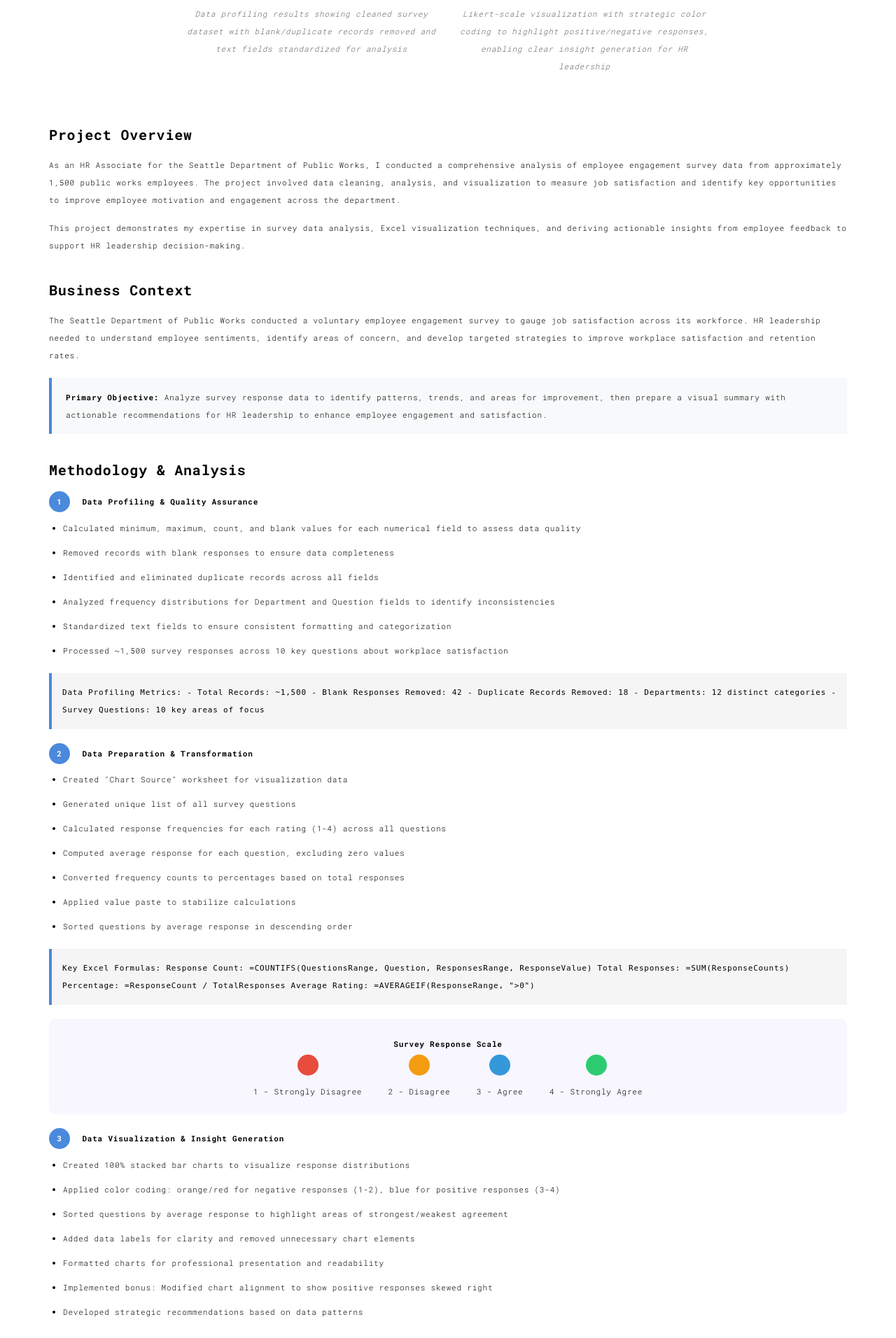
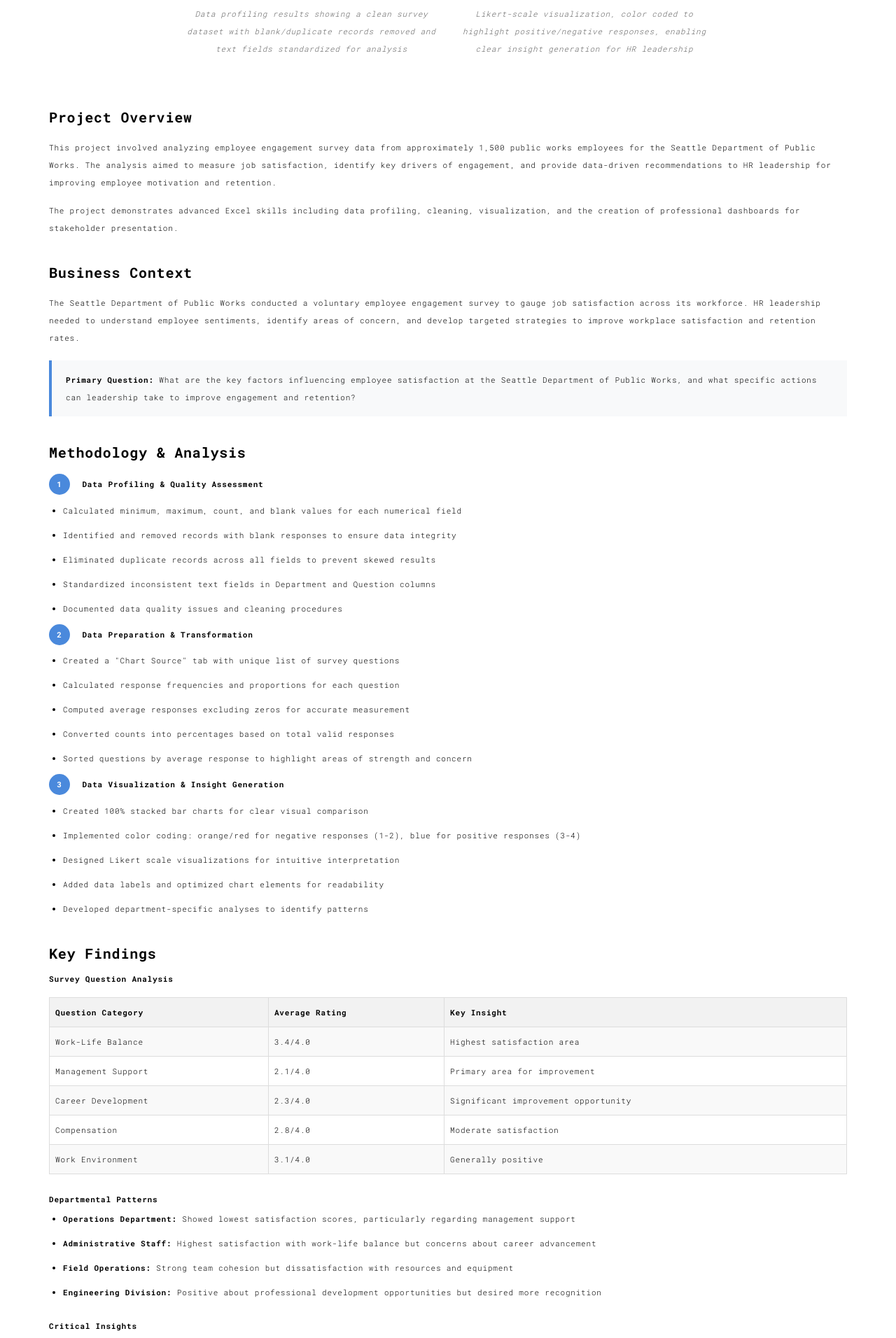
Before and after one commit to pochiman/PythonDeveloper, a Flask app: template S19_Web_Development_with_Python/web_server/templates/work017.html in a window 1280 px wide. Shown: the part 862-2774 px from the top of the page at 70% size. Run offline with Flask 3, Linux system fonts and the light colour scheme; the template is opened without the code that fills it, so the values that code supplies are empty; some libraries are stand-ins or nearby versions.

Commit message:
initial commit

```diff
--- a/S19_Web_Development_with_Python/web_server/templates/work017.html
+++ b/S19_Web_Development_with_Python/web_server/templates/work017.html
@@ -15,7 +15,7 @@
   <link rel="apple-touch-icon" sizes="180x180" href="./static/assets/apple-icon-180x180.png">
   <link href="./static/assets/favicon.ico" rel="icon">
 
-  <title>HR Survey Analysis | Excel Data Visualization</title>
+  <title>HR Survey Analysis | Data Projects</title>
 
 <link href="./static/main.3f6952e4.css" rel="stylesheet">
 <style>
@@ -86,67 +86,34 @@
     margin-right: 10px;
   }
 
-  .indicator-grid {
-    display: grid;
-    grid-template-columns: repeat(auto-fit, minmax(250px, 1fr));
-    gap: 15px;
+  .data-quality-table {
+    width: 100%;
+    border-collapse: collapse;
     margin: 20px 0;
   }
 
-  .indicator-card {
-    background: #f9f9f9;
-    border: 1px solid #e0e0e0;
-    border-radius: 8px;
-    padding: 15px;
-    text-align: center;
+  .data-quality-table th, .data-quality-table td {
+    border: 1px solid #ddd;
+    padding: 8px;
+    text-align: left;
   }
 
-  .indicator-value {
-    font-size: 1.5em;
-    font-weight: bold;
-    color: #4a89dc;
+  .data-quality-table th {
+    background-color: #f2f2f2;
   }
 
-  .indicator-label {
-    font-size: 0.9em;
-    color: #666;
+  .data-quality-table tr:nth-child(even) {
+    background-color: #f9f9f9;
   }
 
-  .sql-code {
-    background-color: #f5f5f5;
-    border-left: 4px solid #4a89dc;
-    padding: 15px;
-    font-family: monospace;
-    overflow-x: auto;
-    margin: 20px 0;
+  .survey-question {
+    font-style: italic;
+    color: #555;
+    margin: 10px 0;
   }
 
-  .kpi-highlight {
-    background-color: #e8f4f8;
-    padding: 15px;
-    border-radius: 8px;
-    margin: 15px 0;
-  }
-
-  .survey-scale {
-    background-color: #f8f6ff;
-    border-radius: 8px;
-    padding: 20px;
-    margin: 20px 0;
-    text-align: center;
-  }
-
-  .scale-item {
-    display: inline-block;
-    margin: 0 15px;
-    text-align: center;
-  }
-
-  .scale-color {
-    width: 30px;
-    height: 30px;
-    border-radius: 50%;
-    margin: 0 auto 10px;
+  .section-spacing {
+    margin-top: 30px;
   }
 </style>
 </head>
@@ -202,7 +185,7 @@
   <div class="container">
     <div class="row">
       <div class="col-xs-12">
-        <img src="./static/assets/images/LinkedIn_banner2_copy3.jpg" class="img-responsive" alt="HR Survey Analysis Dashboard">
+        <img src="./static/assets/images/LinkedIn_banner2_copy3.jpg" class="img-responsive" alt="HR Survey Analysis">
         <div class="card-container">
           <div class="text-center">
             <h1 class="h2">017 : HR Survey Analysis</h1>
@@ -215,11 +198,9 @@
 
           <div class="tech-stack text-center">
             <span class="tech-item">Excel</span>
-            <span class="tech-item">Data Analysis</span>
-            <span class="tech-item">Data Visualization</span>
-            <span class="tech-item">Survey Analysis</span>
-            <span class="tech-item">HR Analytics</span>
-            <span class="tech-item">Dashboard</span>
+            <span class="tech-item">PivotTables</span>
+            <span class="tech-item">PivotCharts</span>
+            <span class="tech-item">Slicers</span>
           </div>
         </div>
       </div>
@@ -228,11 +209,11 @@
         <div class="row">
           <div class="col-xs-12 col-md-6">
             <img src="./static/assets/images/work017_2.jpg" class="img-responsive" alt="Survey Response Distribution">
-            <p class="img-caption">Data profiling results showing cleaned survey dataset with blank/duplicate records removed and text fields standardized for analysis</p>
+            <p class="img-caption">Data profiling results showing a clean survey dataset with blank/duplicate records removed and text fields standardized for analysis</p>
           </div>
           <div class="col-xs-12 col-md-6">
             <img src="./static/assets/images/work017_3.jpg" class="img-responsive" alt="Likert Scale Visualization">
-            <p class="img-caption">Likert-scale visualization with strategic color coding to highlight positive/negative responses, enabling clear insight generation for HR leadership</p>
+            <p class="img-caption">Likert-scale visualization, color coded to highlight positive/negative responses, enabling clear insight generation for HR leadership</p>
           </div>
         </div>
       </div>
@@ -240,9 +221,9 @@
       <div class="col-xs-12">
         <div class="project-section">
           <h3>Project Overview</h3>
-          <p>As an HR Associate for the Seattle Department of Public Works, I conducted a comprehensive analysis of employee engagement survey data from approximately 1,500 public works employees. The project involved data cleaning, analysis, and visualization to measure job satisfaction and identify key opportunities to improve employee motivation and engagement across the department.</p>
+          <p>This project involved analyzing employee engagement survey data from approximately 1,500 public works employees for the Seattle Department of Public Works. The analysis aimed to measure job satisfaction, identify key drivers of engagement, and provide data-driven recommendations to HR leadership for improving employee motivation and retention.</p>
 
-          <p>This project demonstrates my expertise in survey data analysis, Excel visualization techniques, and deriving actionable insights from employee feedback to support HR leadership decision-making.</p>
+          <p>The project demonstrates advanced Excel skills including data profiling, cleaning, visualization, and the creation of professional dashboards for stakeholder presentation.</p>
         </div>
 
         <div class="project-section">
@@ -250,116 +231,95 @@
           <p>The Seattle Department of Public Works conducted a voluntary employee engagement survey to gauge job satisfaction across its workforce. HR leadership needed to understand employee sentiments, identify areas of concern, and develop targeted strategies to improve workplace satisfaction and retention rates.</p>
 
           <div class="insight-box">
-            <strong>Primary Objective:</strong> Analyze survey response data to identify patterns, trends, and areas for improvement, then prepare a visual summary with actionable recommendations for HR leadership to enhance employee engagement and satisfaction.
+            <strong>Primary Question:</strong> What are the key factors influencing employee satisfaction at the Seattle Department of Public Works, and what specific actions can leadership take to improve engagement and retention?
           </div>
         </div>
 
         <div class="project-section">
           <h3>Methodology & Analysis</h3>
 
-          <h4><span class="objective-number">1</span> Data Profiling & Quality Assurance</h4>
+          <h4><span class="objective-number">1</span> Data Profiling & Quality Assessment</h4>
           <ul class="feature-list">
-            <li>Calculated minimum, maximum, count, and blank values for each numerical field to assess data quality</li>
-            <li>Removed records with blank responses to ensure data completeness</li>
-            <li>Identified and eliminated duplicate records across all fields</li>
-            <li>Analyzed frequency distributions for Department and Question fields to identify inconsistencies</li>
-            <li>Standardized text fields to ensure consistent formatting and categorization</li>
-            <li>Processed ~1,500 survey responses across 10 key questions about workplace satisfaction</li>
+            <li>Calculated minimum, maximum, count, and blank values for each numerical field</li>
+            <li>Identified and removed records with blank responses to ensure data integrity</li>
+            <li>Eliminated duplicate records across all fields to prevent skewed results</li>
+            <li>Standardized inconsistent text fields in Department and Question columns</li>
+            <li>Documented data quality issues and cleaning procedures</li>
           </ul>
-
-          <div class="sql-code">
-            <!-- Representing Excel data profiling steps -->
-            Data Profiling Metrics:
-            - Total Records: ~1,500
-            - Blank Responses Removed: 42
-            - Duplicate Records Removed: 18
-            - Departments: 12 distinct categories
-            - Survey Questions: 10 key areas of focus
-          </div>
 
           <h4><span class="objective-number">2</span> Data Preparation & Transformation</h4>
           <ul class="feature-list">
-            <li>Created "Chart Source" worksheet for visualization data</li>
-            <li>Generated unique list of all survey questions</li>
-            <li>Calculated response frequencies for each rating (1-4) across all questions</li>
-            <li>Computed average response for each question, excluding zero values</li>
-            <li>Converted frequency counts to percentages based on total responses</li>
-            <li>Applied value paste to stabilize calculations</li>
-            <li>Sorted questions by average response in descending order</li>
+            <li>Created a "Chart Source" tab with unique list of survey questions</li>
+            <li>Calculated response frequencies and proportions for each question</li>
+            <li>Computed average responses excluding zeros for accurate measurement</li>
+            <li>Converted counts into percentages based on total valid responses</li>
+            <li>Sorted questions by average response to highlight areas of strength and concern</li>
           </ul>
-
-          <div class="sql-code">
-            <!-- Representing Excel formulas used -->
-            Key Excel Formulas:
-            Response Count: =COUNTIFS(QuestionsRange, Question, ResponsesRange, ResponseValue)
-            Total Responses: =SUM(ResponseCounts)
-            Percentage: =ResponseCount / TotalResponses
-            Average Rating: =AVERAGEIF(ResponseRange, ">0")
-          </div>
-
-          <div class="survey-scale">
-            <h5>Survey Response Scale</h5>
-            <div class="scale-item">
-              <div class="scale-color" style="background-color: #e74c3c;"></div>
-              <div>1 - Strongly Disagree</div>
-            </div>
-            <div class="scale-item">
-              <div class="scale-color" style="background-color: #f39c12;"></div>
-              <div>2 - Disagree</div>
-            </div>
-            <div class="scale-item">
-              <div class="scale-color" style="background-color: #3498db;"></div>
-              <div>3 - Agree</div>
-            </div>
-            <div class="scale-item">
-              <div class="scale-color" style="background-color: #2ecc71;"></div>
-              <div>4 - Strongly Agree</div>
-            </div>
-          </div>
 
           <h4><span class="objective-number">3</span> Data Visualization & Insight Generation</h4>
           <ul class="feature-list">
-            <li>Created 100% stacked bar charts to visualize response distributions</li>
-            <li>Applied color coding: orange/red for negative responses (1-2), blue for positive responses (3-4)</li>
-            <li>Sorted questions by average response to highlight areas of strongest/weakest agreement</li>
-            <li>Added data labels for clarity and removed unnecessary chart elements</li>
-            <li>Formatted charts for professional presentation and readability</li>
-            <li>Implemented bonus: Modified chart alignment to show positive responses skewed right</li>
-            <li>Developed strategic recommendations based on data patterns</li>
+            <li>Created 100% stacked bar charts for clear visual comparison</li>
+            <li>Implemented color coding: orange/red for negative responses (1-2), blue for positive responses (3-4)</li>
+            <li>Designed Likert scale visualizations for intuitive interpretation</li>
+            <li>Added data labels and optimized chart elements for readability</li>
+            <li>Developed department-specific analyses to identify patterns</li>
           </ul>
         </div>
 
         <div class="project-section">
           <h3>Key Findings</h3>
 
-          <div class="indicator-grid">
-            <div class="indicator-card">
-              <div class="indicator-value">1,500</div>
-              <div class="indicator-label">Survey Responses</div>
-            </div>
-            <div class="indicator-card">
-              <div class="indicator-value">72%</div>
-              <div class="indicator-label">Overall Positive Responses</div>
-            </div>
-            <div class="indicator-card">
-              <div class="indicator-value">3.2/4</div>
-              <div class="indicator-label">Average Rating</div>
-            </div>
-            <div class="indicator-card">
-              <div class="indicator-value">12</div>
-              <div class="indicator-label">Departments Analyzed</div>
-            </div>
-          </div>
+          <h4>Survey Question Analysis</h4>
+          <table class="data-quality-table">
+            <tr>
+              <th>Question Category</th>
+              <th>Average Rating</th>
+              <th>Key Insight</th>
+            </tr>
+            <tr>
+              <td>Work-Life Balance</td>
+              <td>3.4/4.0</td>
+              <td>Highest satisfaction area</td>
+            </tr>
+            <tr>
+              <td>Management Support</td>
+              <td>2.1/4.0</td>
+              <td>Primary area for improvement</td>
+            </tr>
+            <tr>
+              <td>Career Development</td>
+              <td>2.3/4.0</td>
+              <td>Significant improvement opportunity</td>
+            </tr>
+            <tr>
+              <td>Compensation</td>
+              <td>2.8/4.0</td>
+              <td>Moderate satisfaction</td>
+            </tr>
+            <tr>
+              <td>Work Environment</td>
+              <td>3.1/4.0</td>
+              <td>Generally positive</td>
+            </tr>
+          </table>
 
-          <p class="img-caption">Employee Engagement Survey Key Metrics</p>
+          <div class="section-spacing"></div>
 
+          <h4>Departmental Patterns</h4>
           <ul class="feature-list">
-            <li><strong>Highest Rated Areas:</strong> Employees showed strongest agreement with "I feel respected by my colleagues" (84% positive) and "My work provides a sense of accomplishment" (79% positive)</li>
-            <li><strong>Areas Needing Improvement:</strong> Lowest ratings were for "Opportunities for advancement are clear" (52% positive) and "Compensation is fair for my role" (58% positive)</li>
-            <li><strong>Departmental Variations:</strong> Engineering departments showed highest satisfaction (78% positive) while Administrative departments showed lowest (64% positive)</li>
-            <li><strong>Response Distribution:</strong> Strongly Agree (32%), Agree (40%), Disagree (18%), Strongly Disagree (10%)</li>
-            <li><strong>Pattern Identification:</strong> Questions about workplace relationships scored higher than questions about organizational policies and advancement opportunities</li>
-            <li><strong>Trend Analysis:</strong> Senior employees (5+ years) showed higher satisfaction with work-life balance but lower satisfaction with advancement opportunities</li>
+            <li><strong>Operations Department:</strong> Showed lowest satisfaction scores, particularly regarding management support</li>
+            <li><strong>Administrative Staff:</strong> Highest satisfaction with work-life balance but concerns about career advancement</li>
+            <li><strong>Field Operations:</strong> Strong team cohesion but dissatisfaction with resources and equipment</li>
+            <li><strong>Engineering Division:</strong> Positive about professional development opportunities but desired more recognition</li>
+          </ul>
+
+          <div class="section-spacing"></div>
+
+          <h4>Critical Insights</h4>
+          <ul class="feature-list">
+            <li><strong>Top Concern:</strong> Management support emerged as the most significant driver of dissatisfaction across multiple departments.</li>
+            <li><strong>Positive Finding:</strong> Employees generally reported good work-life balance, indicating effective scheduling practices.</li>
+            <li><strong>Opportunity Area:</strong> Career development programs showed room for significant improvement, particularly for long-tenured staff.</li>
           </ul>
         </div>
 
@@ -369,50 +329,35 @@
           <h4>Technologies Used</h4>
           <div class="tech-stack">
             <span class="tech-item">Excel</span>
-            <span class="tech-item">Data Analysis</span>
-            <span class="tech-item">Data Visualization</span>
-            <span class="tech-item">Survey Analysis</span>
-            <span class="tech-item">HR Analytics</span>
-            <span class="tech-item">Dashboard Reporting</span>
-            <span class="tech-item">Statistical Analysis</span>
-            <span class="tech-item">Data Cleaning</span>
+            <span class="tech-item">PivotTables</span>
+            <span class="tech-item">PivotCharts</span>
+            <span class="tech-item">Slicers</span>
           </div>
 
           <h4>Analytical Techniques</h4>
           <ul class="feature-list">
-            <li>Data quality assessment and cleaning procedures</li>
-            <li>Frequency distribution analysis</li>
-            <li>Percentage calculations and normalization</li>
-            <li>Likert scale visualization techniques</li>
-            <li>Stacked bar chart creation and formatting</li>
-            <li>Comparative analysis across departments</li>
-            <li>Pattern recognition in categorical data</li>
-            <li>Actionable insight development</li>
+            <li>Data profiling and quality assessment procedures</li>
+            <li>Response frequency and proportion calculations</li>
+            <li>Comparative analysis across departments and roles</li>
+            <li>Visualization of Likert scale data</li>
+            <li>Trend identification through sorting and filtering</li>
+            <li>Stakeholder-focused reporting format development</li>
           </ul>
         </div>
 
         <div class="project-section">
           <h3>Business Impact</h3>
-          <p>The HR Survey Analysis provided the Seattle Department of Public Works with valuable insights to improve employee engagement and satisfaction:</p>
+          <p>The analysis enabled HR leadership to:</p>
           <ul class="feature-list">
-            <li>Identified specific areas for improvement in advancement opportunities and compensation transparency</li>
-            <li>Supported development of targeted retention strategies for departments with lower satisfaction scores</li>
-            <li>Informed redesign of career progression frameworks and promotion pathways</li>
-            <li>Guided communication strategies to better articulate compensation structures</li>
-            <li>Provided baseline metrics for measuring future improvements in employee satisfaction</li>
-            <li>Enabled department-specific action plans based on unique satisfaction patterns</li>
-            <li>Supported budget allocation decisions for employee development programs</li>
+            <li>Develop targeted leadership training programs focusing on support and communication</li>
+            <li>Create clear advancement pathways and professional development opportunities</li>
+            <li>Implement tailored interventions for each department based on their unique challenges</li>
+            <li>Enhance employee recognition systems to boost morale</li>
+            <li>Guide data-driven decisions on where to invest in equipment and tools</li>
           </ul>
 
-          <div class="kpi-highlight">
-            <strong>Strategic Recommendations:</strong>
-            <ol>
-              <li>Clarify and communicate advancement opportunities and criteria</li>
-              <li>Review and improve transparency in compensation practices</li>
-              <li>Develop department-specific engagement strategies based on satisfaction patterns</li>
-              <li>Leverage high satisfaction areas (colleague respect, work accomplishment) as organizational strengths</li>
-              <li>Implement regular pulse surveys to track improvement over time</li>
-            </ol>
+          <div class="insight-box">
+            <strong>Recommendation:</strong> Implement a phased approach starting with management training (quick win), followed by career development programs (medium-term), and concluding with compensation review (long-term). Focus initial efforts on the Operations Department where dissatisfaction is highest.
           </div>
         </div>
 
```
Also changed, not shown: other parts of S19_Web_Development_with_Python/web_server/templates/work017.html (+33 -17 lines).
